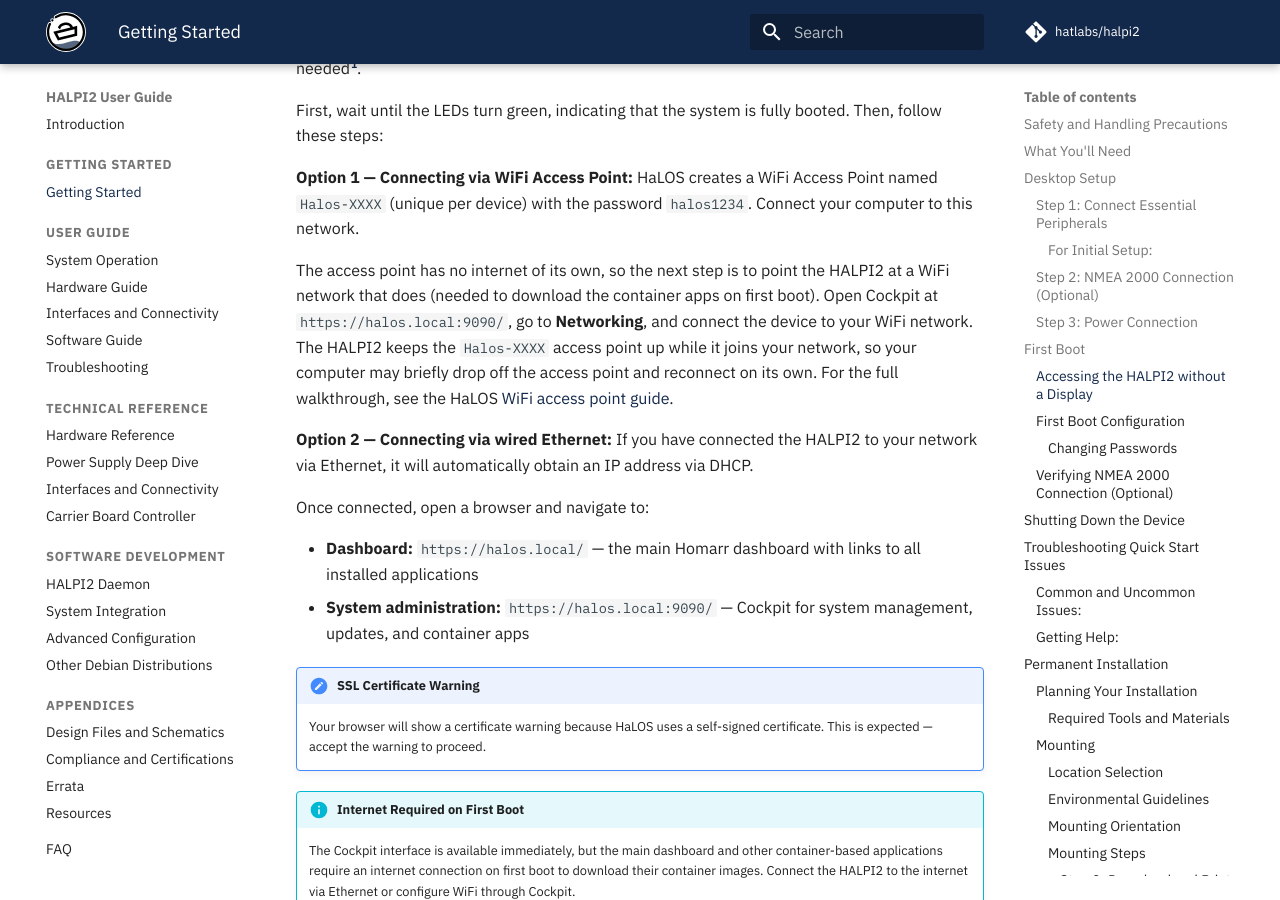
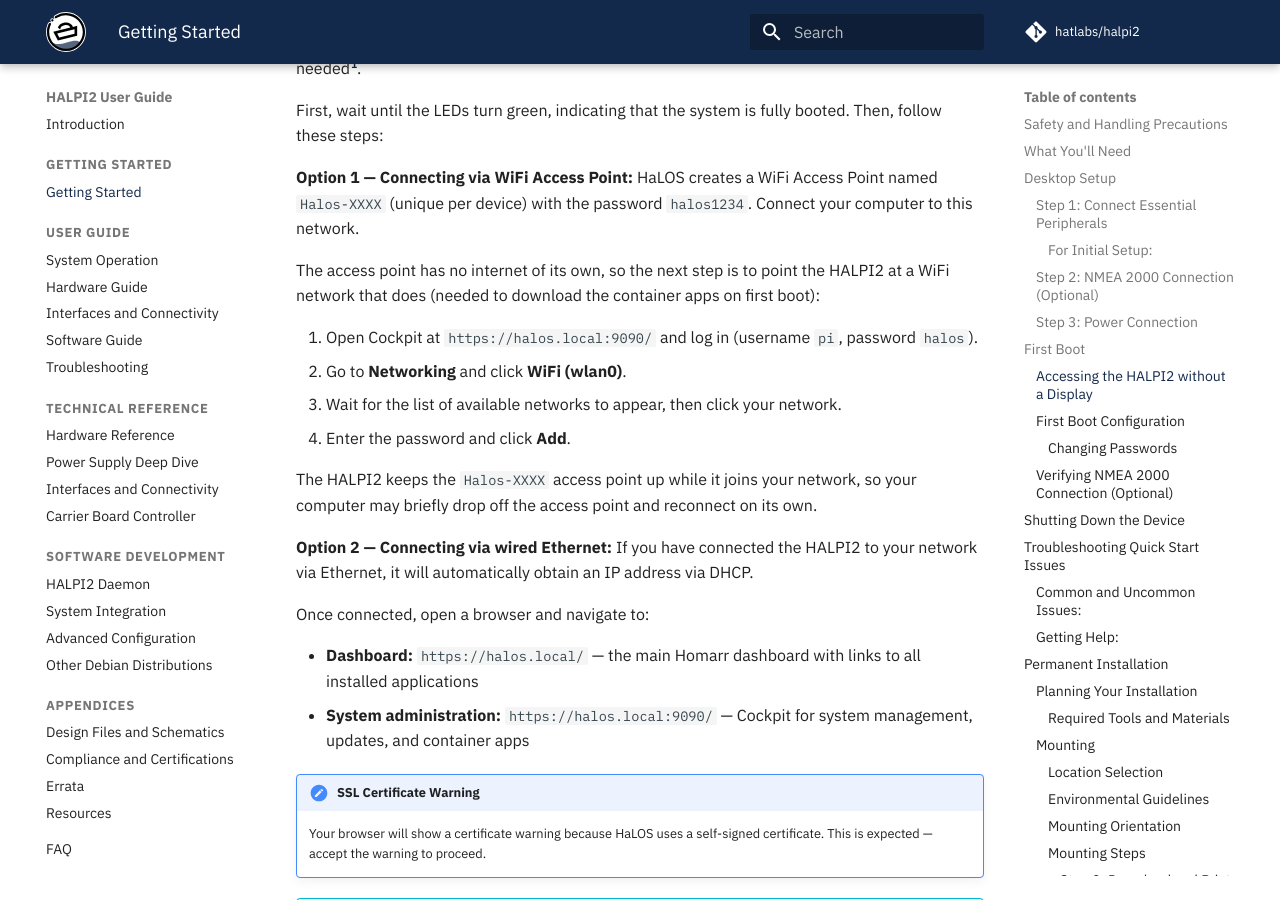
Before and after one commit to hatlabs/halpi2, an MkDocs documentation site: the page built from docs/getting-started/getting-started.md, in a window 1280 px wide and 900 px high, scrolled down 4067 px. Built offline with MkDocs 1.6.1 and Material for MkDocs 9.7.7, drawn with Linux system fonts in a browser that asks for light colours; comment, search, counter and statistics services are not loaded.

Commit message:
docs(getting-started): make WiFi setup steps self-contained
The access-point WiFi step deferred the actual Cockpit clicks to the
HaLOS docs. Inline the explicit steps (WiFi (wlan0) -> network ->
password -> Add) so the HALPI2 setup flow works without leaving the
guide for the core path.

Co-Authored-By: Claude Opus 4.8 (1M context) <noreply@anthropic.com>

```diff
--- a/docs/getting-started/getting-started.md
+++ b/docs/getting-started/getting-started.md
@@ -102,7 +102,14 @@ First, wait until the LEDs turn green, indicating that the system is fully boote
 
 **Option 1 — Connecting via WiFi Access Point:** HaLOS creates a WiFi Access Point named `Halos-XXXX` (unique per device) with the password `halos1234`. Connect your computer to this network.
 
-The access point has no internet of its own, so the next step is to point the HALPI2 at a WiFi network that does (needed to download the container apps on first boot). Open Cockpit at `https://halos.local:9090/`, go to **Networking**, and connect the device to your WiFi network. The HALPI2 keeps the `Halos-XXXX` access point up while it joins your network, so your computer may briefly drop off the access point and reconnect on its own. For the full walkthrough, see the HaLOS [WiFi access point guide](https://docs.halos.fi/getting-started/first-boot/#wifi-access-point-headless-images-and-the-ap-desktop-variant).
+The access point has no internet of its own, so the next step is to point the HALPI2 at a WiFi network that does (needed to download the container apps on first boot):
+
+1. Open Cockpit at `https://halos.local:9090/` and log in (username `pi`, password `halos`).
+2. Go to **Networking** and click **WiFi (wlan0)**.
+3. Wait for the list of available networks to appear, then click your network.
+4. Enter the password and click **Add**.
+
+The HALPI2 keeps the `Halos-XXXX` access point up while it joins your network, so your computer may briefly drop off the access point and reconnect on its own.
 
 **Option 2 — Connecting via wired Ethernet:** If you have connected the HALPI2 to your network via Ethernet, it will automatically obtain an IP address via DHCP.
 
```
